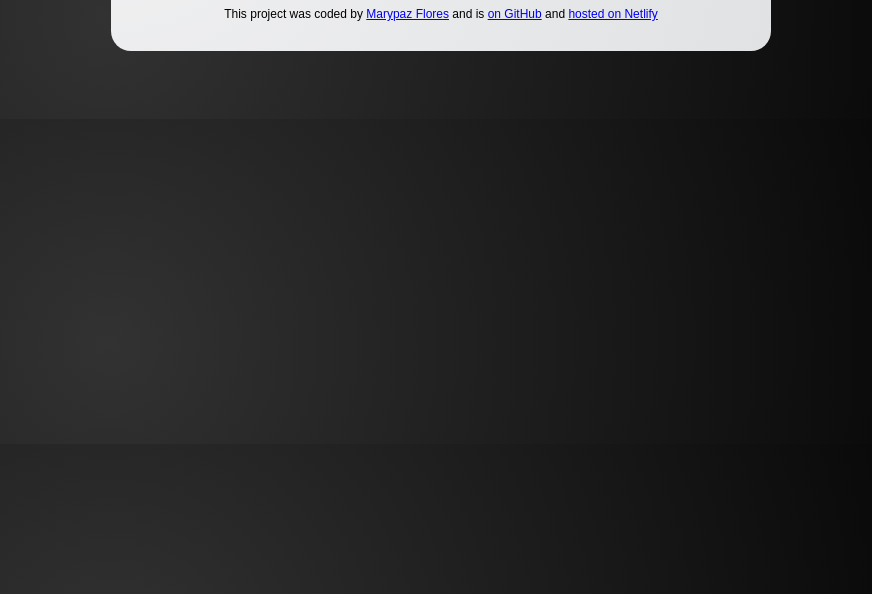
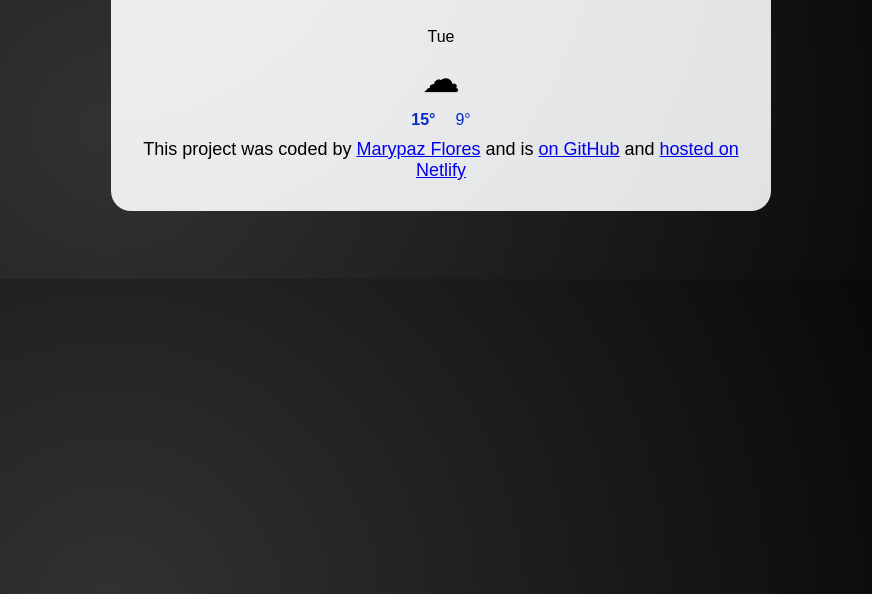
Before and after one commit to marypaz-flores/Weather-App, a plain HTML site: page index.html in a window 1280 px wide. Shown: the part 206-800 px from the top of the page, without its empty margins (199-1071 px from the left). Drawn offline with nearby package versions, Linux system fonts and the light colour scheme; no server answers; a web font is replaced by a local one.

Commit message:
Update HMTL & CSS code for the week forecast

```diff
--- a/CSS/styles.css
+++ b/CSS/styles.css
@@ -85,14 +85,44 @@ form {
   margin-top: 0px;
 }
 
-.humidity-percentage,
-.wind-speed {
+#humidity-percentage,
+#wind-speed {
   color: #072ac8;
+}
+
+.weather-forecast {
+  display: flex;
+  justify-content: space-around;
+  margin-top: 30px;
+}
+
+.weather-forecast-date {
+  text-align: center;
+  font-size: 16px;
+  line-height: 20px;
+  margin-bottom: 10px;
+}
+
+.weather-forecast-icon {
+  font-size: 38px;
+  text-align: center;
+}
+
+.weather-forecast-temperatures {
+  color: #072ac8;
+  font-size: 16px;
+  margin-top: 10px;
+  display: flex;
+  justify-content: center;
+}
+
+.weather-forecast-temperature {
+  padding: 0 10px;
 }
 
 .footer-details {
   margin-top: 10px;
   margin-bottom: 0px;
-  font-size: 12px;
+  font-size: 18px;
   text-align: center;
 }
--- a/index.html
+++ b/index.html
@@ -54,6 +54,15 @@
             <span class="current-temperature-degree">°C</span>
           </div>
         </div>
+        <div class="weather-forecast">
+          <div class="weather-forecast-day">
+            <div class="weather-forecast-date">Tue</div>
+            <div class="weather-forecast-icon">☁</div>
+            <div class="weather-forecast-temperatures">
+              <div class="weather-forecast-temperature"><strong>15°</strong></div>
+              <div class="weather-forecast-temperature">9°</div>
+            </div>
+        </div>
       </main>
       <footer>
         <p class="footer-details">
```
